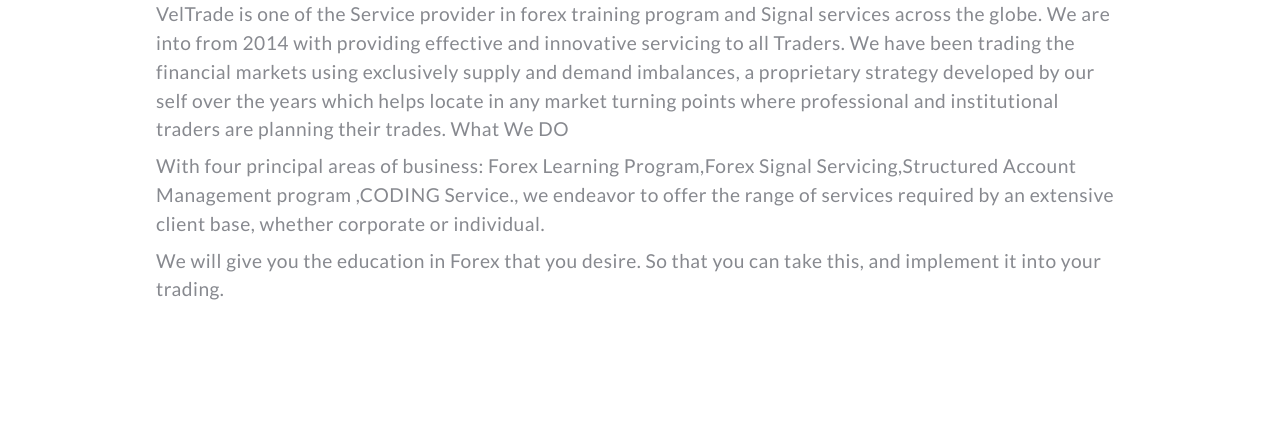
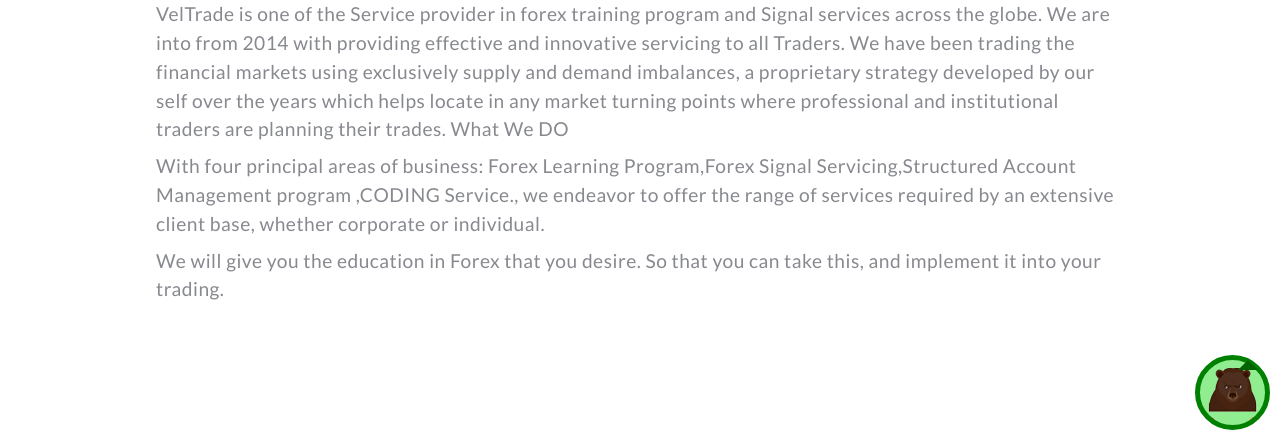
Before and after one commit to ArunHub/arunhub.github.io, a plain HTML site: page veltrade/index.html in a window 1280 px wide. Shown: the part 370-802 px from the top of the page. Drawn offline with Linux system fonts and the light colour scheme.

Commit message:
updating css for bullbear

```diff
--- a/veltrade/index.html
+++ b/veltrade/index.html
@@ -10,6 +10,35 @@
     <!-- Bootstrap -->
     <link href="https://fonts.googleapis.com/css?family=Lato:400,700" rel="stylesheet">
     <link href="css/vel.css" rel="stylesheet">
+    <style type="text/css">
+      #bullbear{
+        position: fixed;
+        right: 10px;
+        bottom: 0;
+        z-index: 10;
+        text-indent: -9999px;
+        width: 75px;
+        height: 75px;
+        border: 5px solid green;
+        border-radius: 50%;
+        background-color: lightgreen;
+        background-image: url(images/spritesheet.png);
+        background-repeat: no-repeat;
+        background-position: 6px 6px;
+      }
+
+      #bullbear:before{
+        position: absolute;
+        top: 0;
+        left: calc(75px - 75px/2);
+        display: block;
+        content: "";
+        border: 10px solid darkgreen;
+        border-top:0;
+        border-left: 10px solid transparent;
+        border-right: 10px solid transparent;
+      }
+    </style>
     <!-- <link rel="stylesheet" href="css/font-awesome.min.css"> -->
     <!-- HTML5 shim and Respond.js for IE8 support of HTML5 elements and media queries -->
     <!-- WARNING: Respond.js doesn't work if you view the page via file:// -->
@@ -73,7 +102,7 @@
           </div>
       </footer>
 </div>
-<a id="bullbear" href="#"><img src="images/spritesheet.png"></a>
+<a id="bullbear" href="#">bullbear</a>
       <!-- jQuery (necessary for Bootstrap's JavaScript plugins) -->
       <script src="js/vel.js"></script>
 
```
